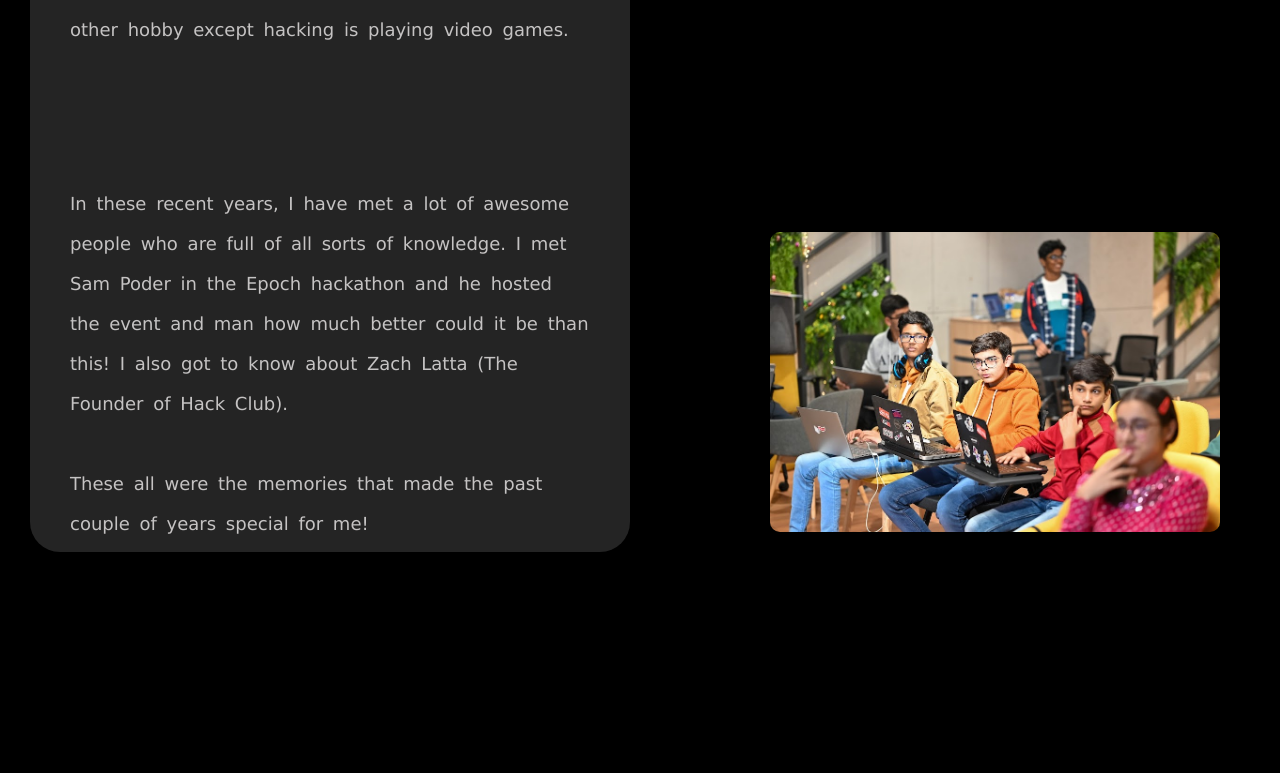
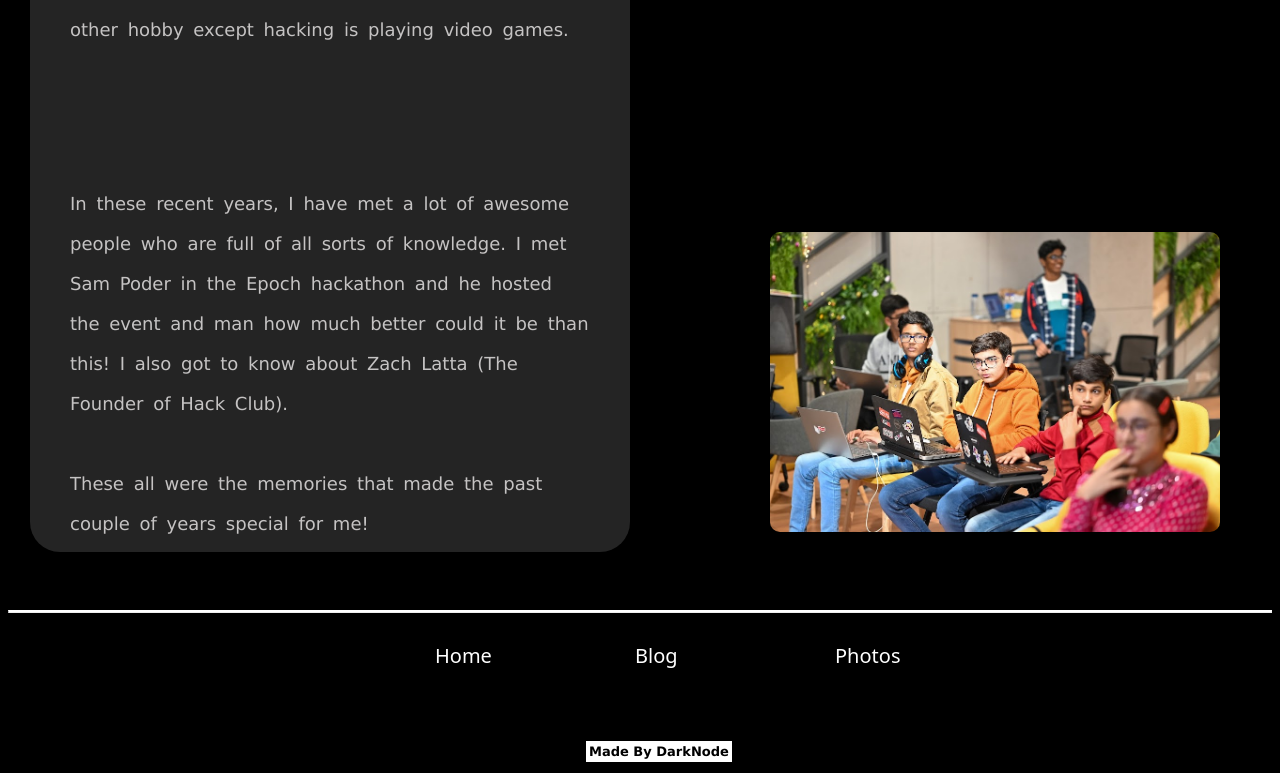
Before and after one commit to TGH75972/interactive-personal-website, a plain HTML site: page index.html in a window 1280 px wide. Shown: the part 1268-2041 px from the top of the page. Before the commit the page ends 1852 px from the top, so only its background shows below. Drawn offline with Linux system fonts and the light colour scheme.

Commit message:
Update stylesoindex.css
Applied hovering css property to navigation bar elements

```diff
--- a/stylesoindex.css
+++ b/stylesoindex.css
@@ -240,3 +240,61 @@ word-spacing: 4px;
     top: 1500px;
     left: 770px;
 }
+
+#navtxt1, #navtxt2, #navtxt3{
+    position: absolute;
+    top: 1900px;
+    padding: 10px;
+    margin-bottom: 10px;
+    left: 500px;
+    font-family: system-ui, -apple-system, BlinkMacSystemFont, 'Segoe UI', Roboto, Oxygen, Ubuntu, Cantarell, 'Open Sans', 'Helvetica Neue', sans-serif;
+    color: white;
+    font-size: 20px;
+    text-decoration: none;
+    background-color: transparent;
+    transition: all 0.3s ease;
+}
+
+#navtxt1{
+    left: 425px;
+
+}
+
+#navtxt2{
+    left: 625px;
+
+}
+
+#navtxt3{
+    left: 825px;
+}
+
+#navbar{
+    display: flex;
+    padding-bottom: 1700px;
+}
+
+#navtxt1:hover, #navtxt2:hover, #navtxt3:hover{
+  background-color: white;
+  color: black;
+  border: 2px solid white;
+}
+
+#groove{
+    border-top: 2px solid white;
+    position: relative;
+    margin: 20px 0px;
+    top: 1600px;
+
+}
+
+#endtxt{
+    position: absolute;
+    color: black;
+    font-size: 13px;
+    font-family:Verdana, Geneva, Tahoma, sans-serif;
+    top: 2000px;
+    left: 586px;
+    background-color: white;
+    padding: 3px;
+}
```
